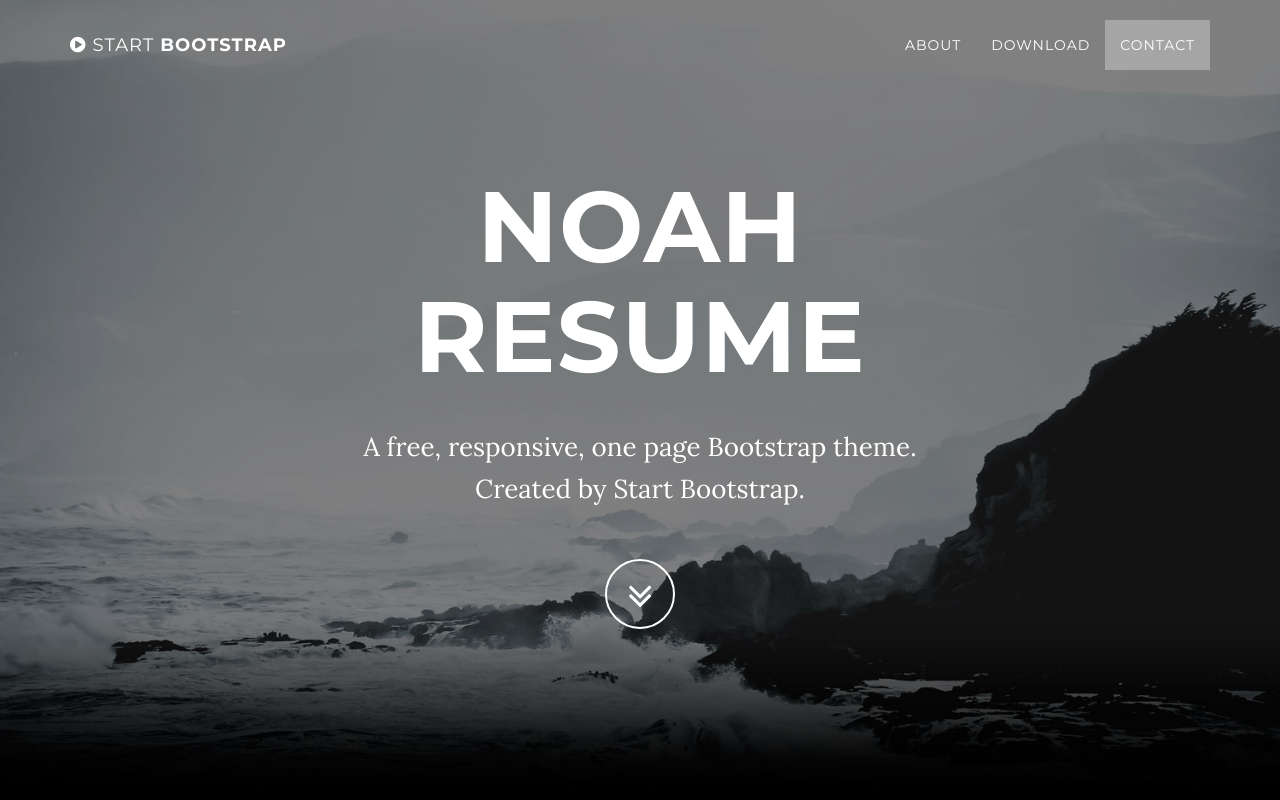
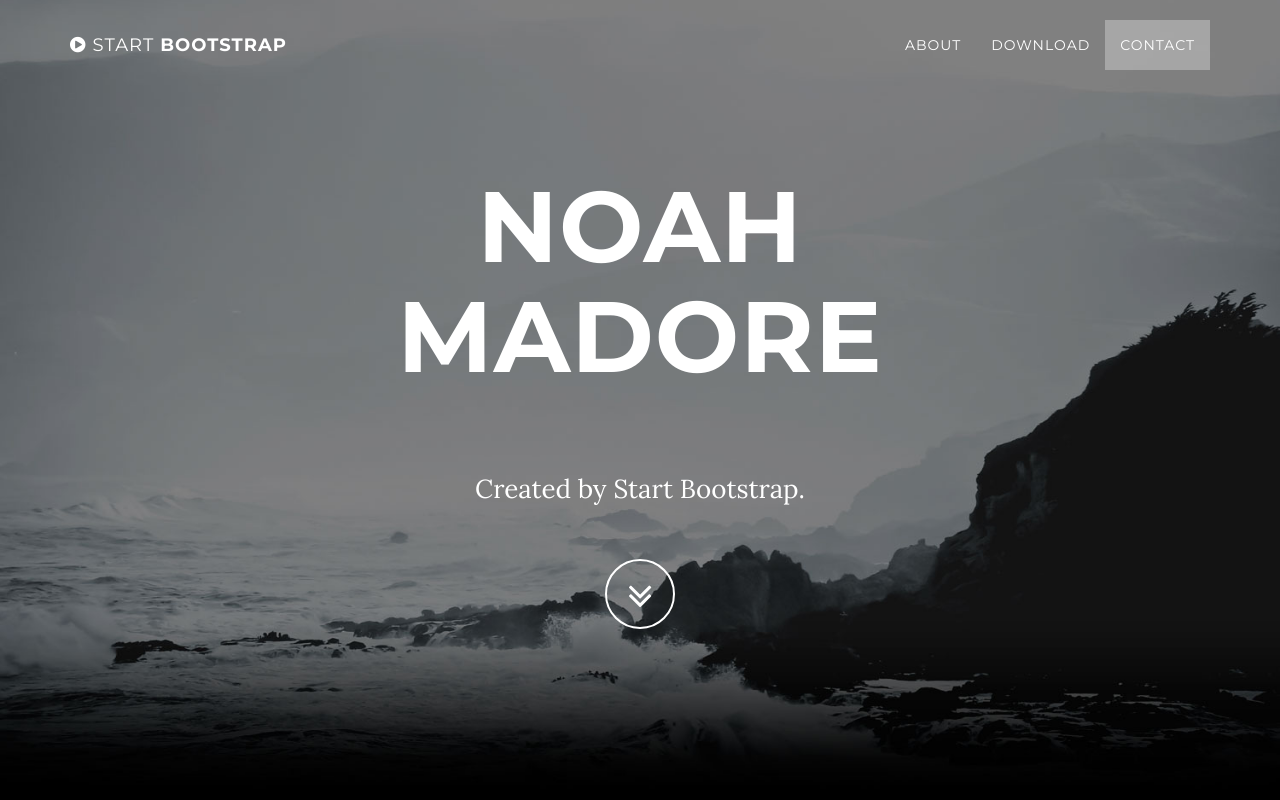
Before and after one commit to nmadore/nmadore.github.io, a website: page index.html in a window 1280 px wide. Shown: the top 800 px of the page. Drawn offline with nearby package versions, Linux system fonts and the light colour scheme; some packages are replaced by stand-ins of ours.

Commit message:
Changed title of page

```diff
--- a/index.html
+++ b/index.html
@@ -74,8 +74,8 @@
             <div class="container">
                 <div class="row">
                     <div class="col-md-8 col-md-offset-2">
-                        <h1 class="brand-heading">Noah Resume</h1>
-                        <p class="intro-text">A free, responsive, one page Bootstrap theme.
+                        <h1 class="brand-heading">Noah Madore</h1>
+                        <p class="intro-text">
                             <br>Created by Start Bootstrap.</p>
                         <a href="#about" class="btn btn-circle page-scroll">
                             <i class="fa fa-angle-double-down animated"></i>
```
